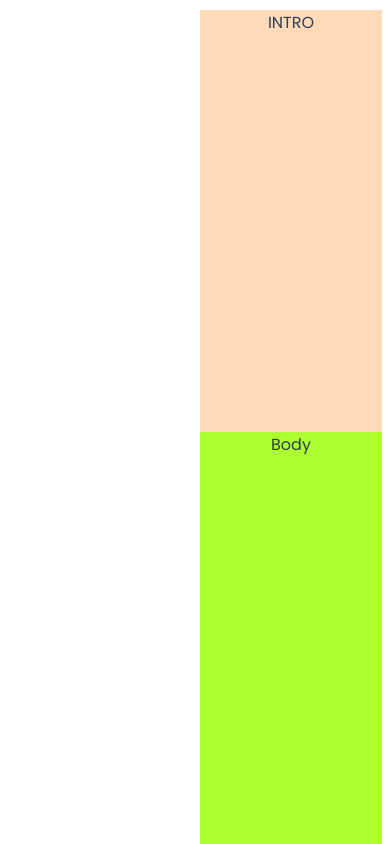
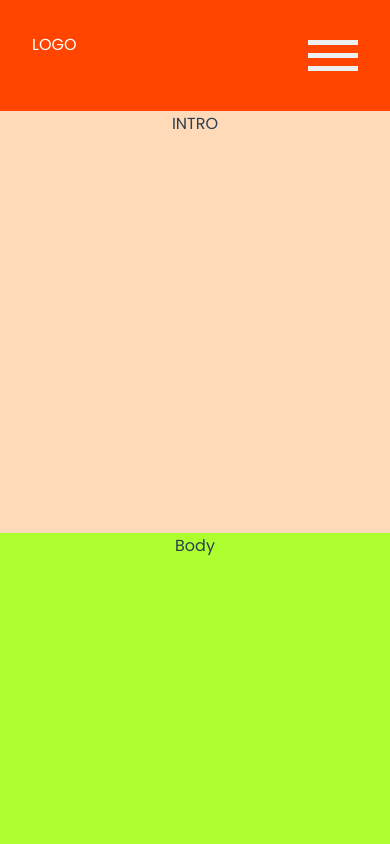
Before and after one commit to GavPierce/FirePro, a Vue app: page / in a window 390 px wide. Shown: the top 844 px of the page. Built offline with nearby package versions, Linux system fonts and the light colour scheme.

Commit message:
feat: mobile menu stuff

```diff
--- a/public/index.html
+++ b/public/index.html
@@ -1,15 +1,19 @@
 <!DOCTYPE html>
 <html lang="">
   <head>
-    <meta charset="utf-8">
-    <meta http-equiv="X-UA-Compatible" content="IE=edge">
-    <meta name="viewport" content="width=device-width,initial-scale=1.0">
-    <link rel="icon" href="<%= BASE_URL %>favicon.ico">
+    <meta charset="utf-8" />
+    <meta http-equiv="X-UA-Compatible" content="IE=edge" />
+    <meta name="viewport" content="width=device-width,initial-scale=1.0" />
+    <link rel="icon" href="<%= BASE_URL %>favicon.ico" />
     <title><%= htmlWebpackPlugin.options.title %></title>
   </head>
-  <body>
+  <body style="margin: 0;">
     <noscript>
-      <strong>We're sorry but <%= htmlWebpackPlugin.options.title %> doesn't work properly without JavaScript enabled. Please enable it to continue.</strong>
+      <strong
+        >We're sorry but <%= htmlWebpackPlugin.options.title %> doesn't work
+        properly without JavaScript enabled. Please enable it to
+        continue.</strong
+      >
     </noscript>
     <div id="app"></div>
     <!-- built files will be auto injected -->
--- a/src/App.vue
+++ b/src/App.vue
@@ -1,28 +1,30 @@
 <template>
   <div id="app">
     <NavMenu />
+    <MobileMenu />
     <router-view />
   </div>
 </template>
 
 <script>
-import NavMenu from './components/NavMenu';
+import NavMenu from "./components/NavMenu";
+import MobileMenu from "./components/MobileMenu.vue";
 export default {
   name: "App",
   components: {
-    NavMenu
+    NavMenu,
+    MobileMenu,
   },
 };
 </script>
 
 <style>
-@import url('https://fonts.googleapis.com/css2?family=Poppins:ital@0;1&display=swap');
+@import url("https://fonts.googleapis.com/css2?family=Poppins:ital@0;1&display=swap");
 #app {
-  font-family: 'Poppins', sans-serif;
+  font-family: "Poppins", sans-serif;
   -webkit-font-smoothing: antialiased;
   -moz-osx-font-smoothing: grayscale;
   text-align: center;
   color: #2c3e50;
-  margin-top: 10px;
 }
 </style>
--- /dev/null
+++ b/src/components/MobileMenu.vue
@@ -0,0 +1,113 @@
+<template>
+  <div class="container">
+    <div class="menu">
+      <div>LOGO</div>
+      <div>
+        <div
+          class="hamburger"
+          :class="{ open: isOpen }"
+          id="hamburger-6"
+          v-on:click="isOpen = !isOpen"
+        >
+          <span class="line"></span>
+          <span class="line"></span>
+          <span class="line"></span>
+        </div>
+      </div>
+    </div>
+    <div class="list" :class="{ active: isOpen }">
+      <div class="item">Services</div>
+      <div class="item">Contact</div>
+      <div class="item">About</div>
+    </div>
+  </div>
+</template>
+
+<script>
+export default {
+  data: function() {
+    return {
+      isOpen: false,
+    };
+  },
+};
+</script>
+<style>
+.open span {
+  -webkit-transition: all 0.3s ease-in-out;
+  -o-transition: all 0.3s ease-in-out;
+  transition: all 0.3s ease-in-out;
+  -webkit-transition-delay: 0.6s;
+  -o-transition-delay: 0.6s;
+  transition-delay: 0.6s;
+  -webkit-transform: rotate(45deg);
+  -ms-transform: rotate(45deg);
+  -o-transform: rotate(45deg);
+  transform: rotate(45deg);
+}
+#hamburger-6.open .line:nth-child(2) {
+  width: 0px;
+}
+
+#hamburger-6.open .line:nth-child(1),
+#hamburger-6.open .line:nth-child(3) {
+  -webkit-transition-delay: 0.3s;
+  -o-transition-delay: 0.3s;
+  transition-delay: 0.3s;
+}
+
+#hamburger-6.open .line:nth-child(1) {
+  -webkit-transform: translateY(13px);
+  -ms-transform: translateY(13px);
+  -o-transform: translateY(13px);
+  transform: translateY(13px) rotate(135deg);
+}
+
+#hamburger-6.open .line:nth-child(3) {
+  -webkit-transform: translateY(-13px) rotate(90deg);
+  -ms-transform: translateY(-13px) rotate(90deg);
+  -o-transform: translateY(-13px) rotate(90deg);
+  transform: translateY(-13px) rotate(45deg);
+}
+
+.hamburger .line {
+  width: 50px;
+  height: 5px;
+  background-color: #ecf0f1;
+  display: block;
+  margin: 8px auto;
+  -webkit-transition: all 0.3s ease-in-out;
+  -o-transition: all 0.3s ease-in-out;
+  transition: all 0.3s ease-in-out;
+}
+.menu {
+  display: flex;
+  justify-content: space-between;
+  padding: 2em;
+  position: relative;
+  z-index: 2;
+  color: white;
+  background-color: orangered;
+}
+.list {
+  height: 0;
+  position: relative;
+  top: -11em;
+  z-index: 1;
+  transition: ease 0.5s;
+  width: 100%;
+  text-align: center;
+}
+.list .item {
+  background-color: white;
+}
+.list.active {
+  top: 0;
+}
+
+@media screen and (min-width: 1000px) {
+  .container {
+    display: none;
+  }
+}
+</style>
--- a/src/components/NavMenu.vue
+++ b/src/components/NavMenu.vue
@@ -1,10 +1,8 @@
 <template>
   <div class="Navmenu">
-
     <div class="item">
-      <router-link to="/Services">SERVICES</router-link>
+      <router-link to="/Services"><strong>SERVICES</strong></router-link>
     </div>
-
     <div class="item">
       <router-link to="/about-us">ABOUT US</router-link>
     </div>
@@ -20,12 +18,7 @@
 </template>
 
 <script>
-export default {
-  data: function() {
-    return {
-    }
-  }
-};
+export default {};
 </script>
 <style>
 .Navmenu {
@@ -40,26 +33,22 @@ export default {
   margin: 1em 175px;
   position: sticky;
 }
-
 @media screen and (max-width: 1000px) {
   .Navmenu {
     display: none;
   }
 }
 .item {
-
   padding: 1em 0.5em;
-
+  font-weight: 600;
 }
-
 .phone {
-  background-color: #FF6701;
+  background-color: orangered;
   color: white;
   font-size: 1.3em;
   border-radius: 25px;
-  padding: 0.7em 1em;
+  padding: 0.5em 1em;
   margin-left: 2em;
-
 }
 a {
   text-decoration: none;
@@ -68,5 +57,4 @@ a {
 a:hover {
   color: orange;
 }
-
 </style>
--- a/src/pages/Home.vue
+++ b/src/pages/Home.vue
@@ -13,7 +13,7 @@ export default {
 </script>
 <style>
 .wrapper {
-  margin: 0 0 0 12em;
+  z-index: -2;
 }
 .intro {
   height: 50vh;
```
